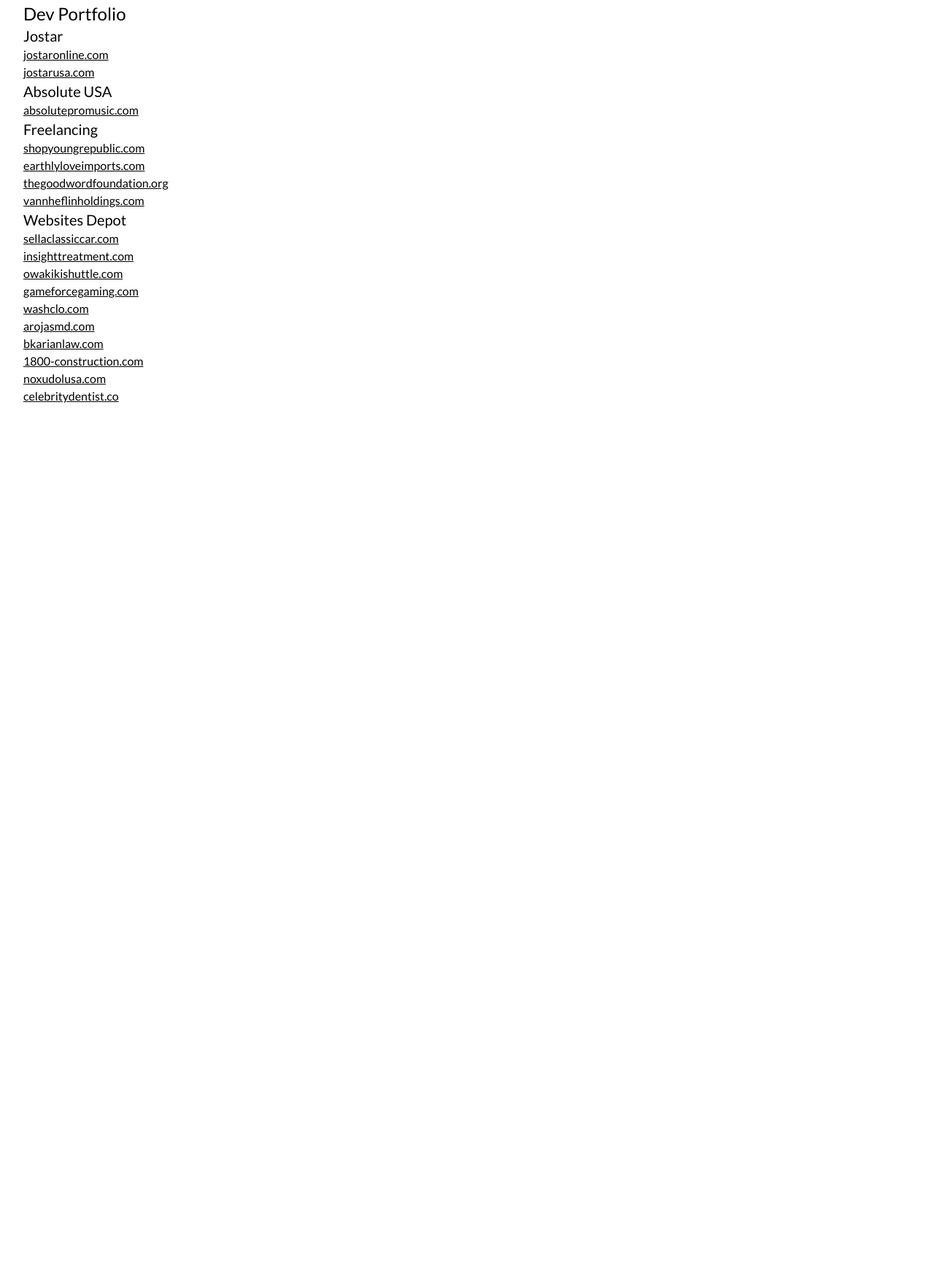
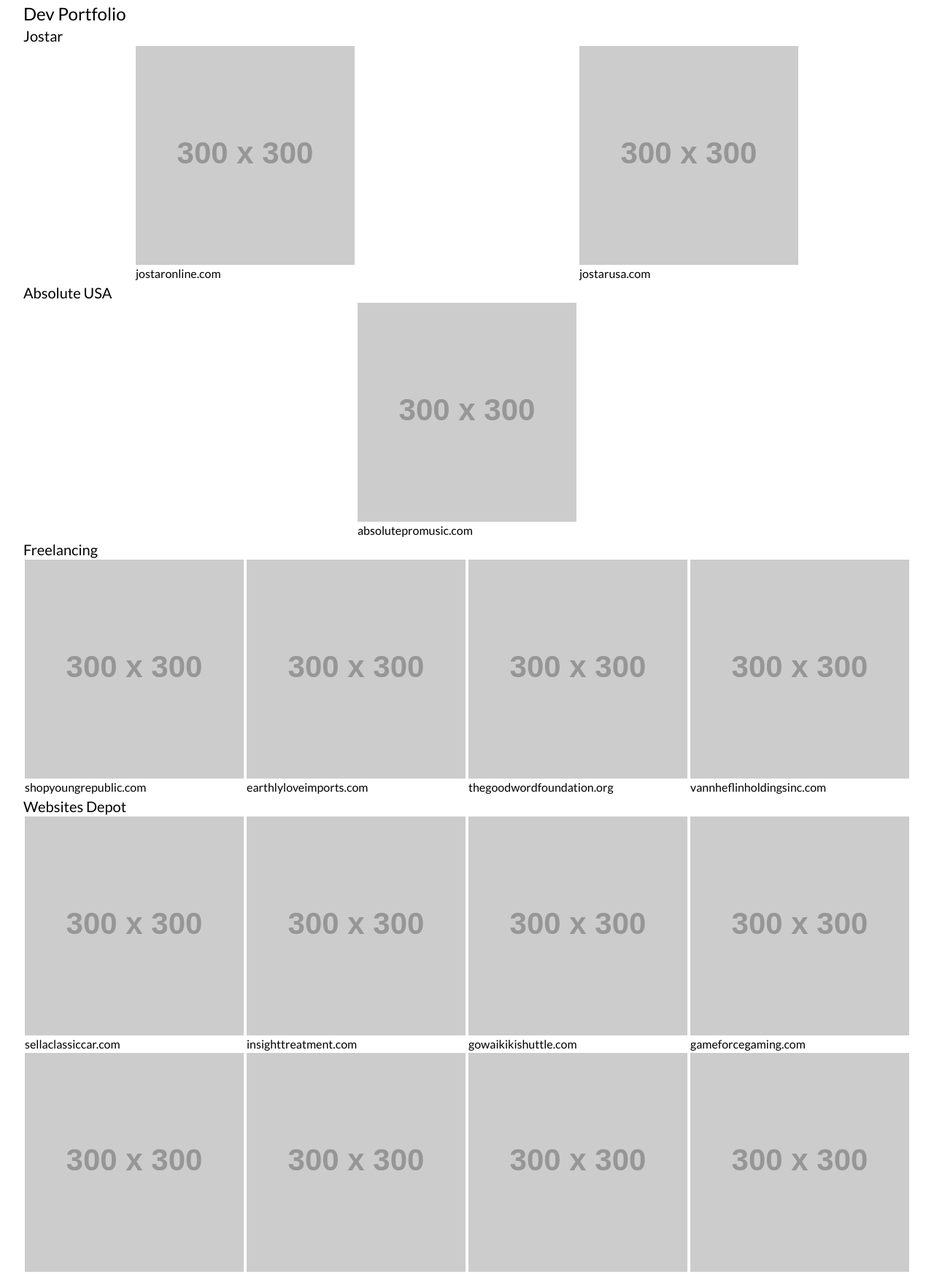
Before and after one commit to DanielCAlex/danielcalex.github.io, a website built with webpack: page index.html in a window 1280 px wide. Shown: the part 189-1935 px from the top of the page at 73% size. Before the commit the page ends 800 px from the top, so only its background shows below. Built offline with nearby package versions, Linux system fonts and the light colour scheme; placeholder pictures from the web are drawn by us.

Commit message:
Organized portfolio shape

```diff
--- a/index.html
+++ b/index.html
@@ -31,66 +31,113 @@
         </div>
         <div id="portfolio">
             <h1 class="text-2xl">Dev Portfolio</h1>
-            <div>
             <h2 class="text-xl">Jostar</h2>
-                <p>
-                    <a class="underline" href="jostaronline.com">jostaronline.com</a>
-                </p>
-                <p>
-                    <a class="underline" href="jostarusa.com">jostarusa.com</a>
+            <div class="workplace flex flex-row sm:justify-between md:justify-around flex-wrap">
+                <div class="item">
+                    <a class="undeline" href="https://jostaronline.com"><img src="https://via.placeholder.com/300" alt=""></a>
+                    <p class="item-title">
+                        jostaronline.com
                     </p>
                 </div>
-            <div>
-                <h2 class="text-xl">Absolute USA</h2>
-                <p><a class="underline" href="absolutepromusic.com">absolutepromusic.com</a></p>
-            </div>
-            <div>
-                <h2 class="text-xl">Freelancing</h2>
-                <p>
-                    <a class="underline" href="shopyoungrepublic.com">shopyoungrepublic.com</a>
-                </p>
-                <p>
-                    <a class="underline" href="earthlyloveimports.com">earthlyloveimports.com</a>
-                </p>
-                <p>
-                    <a class="underline" href="thegoodwordfoundation.org">thegoodwordfoundation.org</a>
-                </p>
-                <p>
-                    <a class="underline" href="vannheflinholdings.com">vannheflinholdings.com</a>
+                <div class="item">
+                    <a class="undeline" href="https://jostarusa.com"><img src="https://via.placeholder.com/300" alt=""></a>
+                    <p class="item-title">
+                        jostarusa.com
                     </p>
                 </div>
-            <div>
+            </div>
+            <h2 class="text-xl">Absolute USA</h2>
+            <div class="workplace flex flex-row sm:justify-between md:justify-around flex-wrap">
+                <div class="item">
+                    <a class="undeline" href="https://absolutepromusic.com"><img src="https://via.placeholder.com/300" alt=""></a>
+                    <p class="item-title">
+                        absolutepromusic.com
+                    </p>
+                </div>
+            </div>
+            <h2 class="text-xl">Freelancing</h2>
+            <div class="workplace flex flex-row sm:justify-between md:justify-around flex-wrap">
+                <div class="item">
+                    <a class="undeline" href="https://shopyoungrepublic.com"><img src="https://via.placeholder.com/300" alt=""></a>
+                    <p class="item-title">
+                        shopyoungrepublic.com
+                    </p>
+                </div>
+                <div class="item">
+                    <a class="undeline" href="https://earthlyloveimports.com"><img src="https://via.placeholder.com/300" alt=""></a>
+                    <p class="item-title">
+                        earthlyloveimports.com
+                    </p>
+                </div>
+                <div class="item">
+                    <a class="undeline" href="https://thegoodwordfoundation.org"><img src="https://via.placeholder.com/300" alt=""></a>
+                    <p class="item-title">
+                        thegoodwordfoundation.org
+                    </p>
+                </div>
+                <div class="item">
+                    <a class="undeline" href="http://vannheflinholdingsinc.com/"><img src="https://via.placeholder.com/300" alt=""></a>
+                    <p class="item-title">
+                        vannheflinholdingsinc.com
+                    </p>
+                </div>
+            </div>
             <h2 class="text-xl">Websites Depot</h2>
-                <p>
-                    <a class="underline" href="sellaclassiccar.com">sellaclassiccar.com</a>
+            <div class="workplace flex flex-row sm:justify-between md:justify-around flex-wrap">
+                <div class="item">
+                    <a class="undeline" href="https://sellaclassiccar.com"><img src="https://via.placeholder.com/300" alt=""></a>
+                    <p class="item-title">
+                        sellaclassiccar.com
                     </p>
-                <p>
-                    <a class="underline" href="insighttreatment.com">insighttreatment.com</a>
+                </div>
+                <div class="item">
+                    <a class="undeline" href="https://insighttreatment.com"><img src="https://via.placeholder.com/300" alt=""></a>
+                    <p class="item-title">
+                        insighttreatment.com
                     </p>
-                <p>
-                    <a class="underline" href="owakikishuttle.com">owakikishuttle.com</a>
+                </div>
+                <div class="item">
+                    <a class="undeline" href="https://gowaikikishuttle.com/"><img src="https://via.placeholder.com/300" alt=""></a>
+                    <p class="item-title">
+                        gowaikikishuttle.com
                     </p>
-                <p>
-                    <a class="underline" href="gameforcegaming.com">gameforcegaming.com</a>
+                </div>
+                <div class="item">
+                    <a class="undeline" href="https://gameforcegaming.com"><img src="https://via.placeholder.com/300" alt=""></a>
+                    <p class="item-title">
+                        gameforcegaming.com
                     </p>
-                <p>
-                    <a class="underline" href="washclo.com">washclo.com</a>
+                </div>
+                <div class="item">
+                    <a class="undeline" href="https://washclo.com"><img src="https://via.placeholder.com/300" alt=""></a>
+                    <p class="item-title">
+                        washclo.com
                     </p>
-                <p>
-                    <a class="underline" href="arojasmd.com">arojasmd.com</a>
+                </div>
+                <div class="item">
+                    <a class="undeline" href="https://arojasmd.com"><img src="https://via.placeholder.com/300" alt=""></a>
+                    <p class="item-title">
+                        arojasmd.com
                     </p>
-                <p>
-                    <a class="underline" href="bkarianlaw.com">bkarianlaw.com</a>
+                </div>
+                <div class="item">
+                    <a class="undeline" href="https://abkarianlaw.com"><img src="https://via.placeholder.com/300" alt=""></a>
+                    <p class="item-title">
+                        abkarianlaw.com
                     </p>
-                <p>
-                    <a class="underline" href="1800-construction.com">1800-construction.com</a>
+                </div>
+                <div class="item">
+                    <a class="undeline" href="https://noxudolusa.com"><img src="https://via.placeholder.com/300" alt=""></a>
+                    <p class="item-title">
+                        noxudolusa.com
                     </p>
-                <p>
-                    <a class="underline" href="noxudolusa.com">noxudolusa.com</a>
+                </div>
+                <div class="item">
+                    <a class="undeline" href="https://celebritydentist.com"><img src="https://via.placeholder.com/300" alt=""></a>
+                    <p class="item-title">
+                        celebritydentist.co
                     </p>
-                <p>
-                    <a class="underline" href="celebritydentist.co">celebritydentist.co</a>
-                </p>
+                </div>
             </div>
         </div>
     </div>
```
Lines whose indentation alone changed are shown as unchanged.
